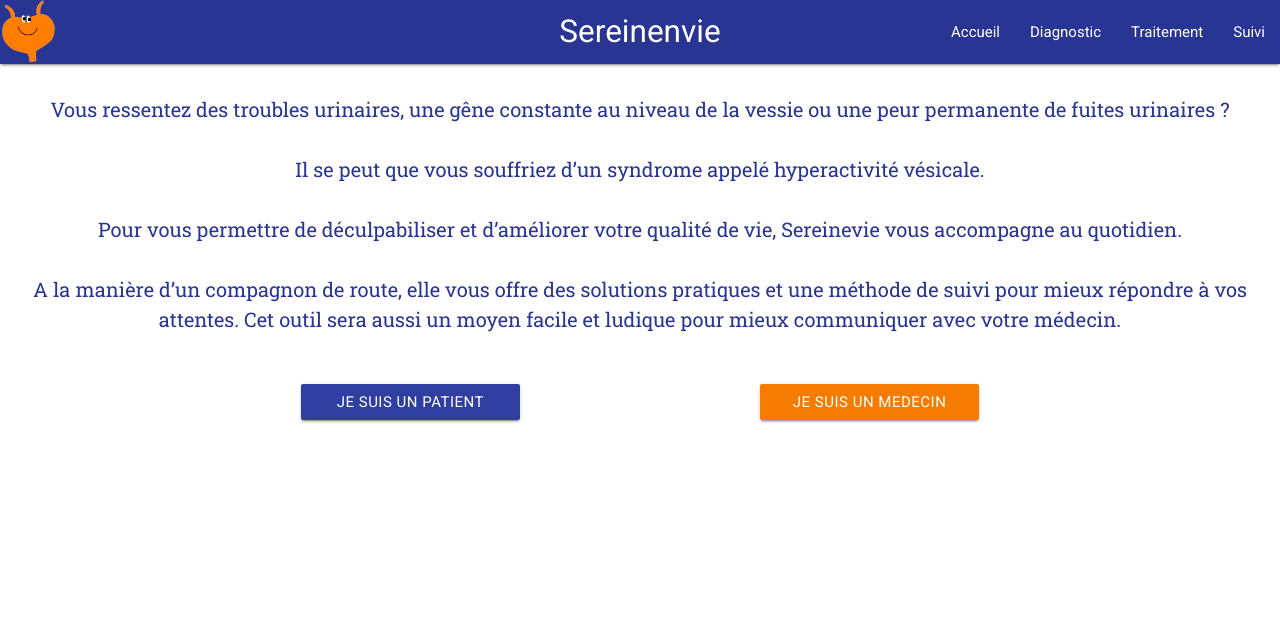
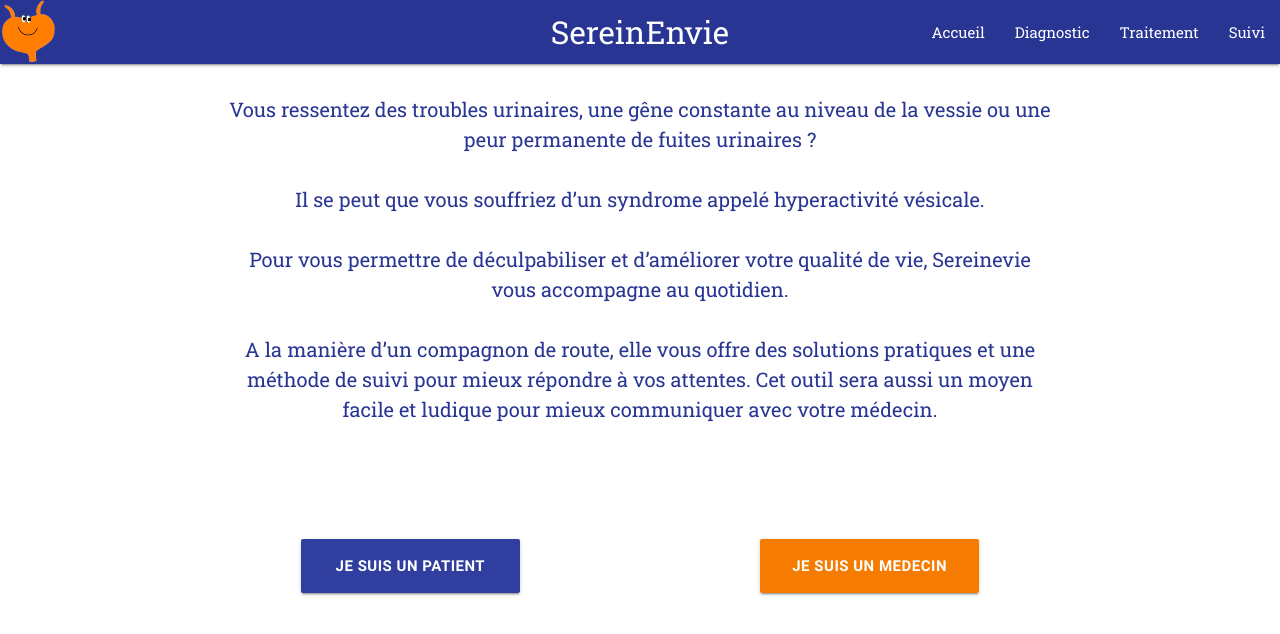
Before and after one commit to stephsen/Hackathon_urotech, a website: page accueil.html in a window 1280 px wide. Drawn offline with nearby package versions, Linux system fonts and the light colour scheme.

Commit message:
Ajout de modif de police

```diff
--- a/accueil.html
+++ b/accueil.html
@@ -15,7 +15,7 @@
             <div class="navbar-fixed">
                 <nav>
                     <div class="nav-wrapper indigo darken-3">
-                        <a href="#" class="brand-logo center">Sereinenvie</a>
+                        <a href="#" class="brand-logo center">SereinEnvie</a>
                         <a href="#"><img class="brand-logo left" width="55" src="./img/logo.png"></a>
                         <a href="#" data-activates="mobile-demo" class="button-collapse right">
                             <i class="material-icons">menu</i>
@@ -53,22 +53,24 @@
             </div>
             <div class="section"></div>
             <main>
-                <div id="presentationAccueil" class="col s8 offet-s2">
-                    Vous ressentez des troubles urinaires, une gêne constante au niveau de la vessie ou une peur permanente de fuites urinaires ?
-                    <br/><br/>
-                    Il se peut que vous souffriez d’un syndrome appelé hyperactivité vésicale.<br/><br/>
-                    Pour vous permettre de déculpabiliser et d’améliorer votre qualité de vie, Sereinevie vous accompagne au quotidien.<br/><br/>
-                    A la manière d’un compagnon de route, elle vous offre des solutions pratiques et une méthode de suivi pour mieux répondre à vos attentes. Cet outil sera aussi un moyen facile et ludique pour mieux communiquer avec votre médecin.<br/><br/>
+                <div class="row">
+                    <div id="presentationAccueil" class="col s8 offset-s2">
+                        Vous ressentez des troubles urinaires, une gêne constante au niveau de la vessie ou une peur permanente de fuites urinaires ?
+                        <br/><br/>
+                        Il se peut que vous souffriez d’un syndrome appelé hyperactivité vésicale.<br/><br/>
+                        Pour vous permettre de déculpabiliser et d’améliorer votre qualité de vie, Sereinevie vous accompagne au quotidien.<br/><br/>
+                        A la manière d’un compagnon de route, elle vous offre des solutions pratiques et une méthode de suivi pour mieux répondre à vos attentes. Cet outil sera aussi un moyen facile et ludique pour mieux communiquer avec votre médecin.<br/><br/>
+                    </div>
                 </div>
-
+                <br/><br/>
                 <div class="Inscription">
                     <div class="container">
                         <div class="row">
                             <div class="choix col s6 l6">
-                                <a class="waves-effect waves-light indigo darken-2 btn">Je suis un patient</a>
+                                <a class="waves-effect waves-light indigo darken-2 btn-large">Je suis un patient</a>
                             </div>
                             <div class="choix col s6 l6">
-                                <a class="waves-effect waves-light orange darken-2 btn">Je suis un medecin</a>
+                                <a class="waves-effect waves-light orange darken-2 btn-large">Je suis un medecin</a>
                             </div>
                         </div>
                     </div>
--- a/style.css
+++ b/style.css
@@ -51,12 +51,16 @@
     color: white;
     margin-top: 40px;
 }
+.nav-wrapper{
+font-family: 'Roboto Slab', serif;
+}
 .choix{
   text-align: center;
 }
 .choix a{
   width: 50%;
   height: 50%;
+  font-weight: bold;
 }
 #ordonnance h1 {
     text-align: center;
```
